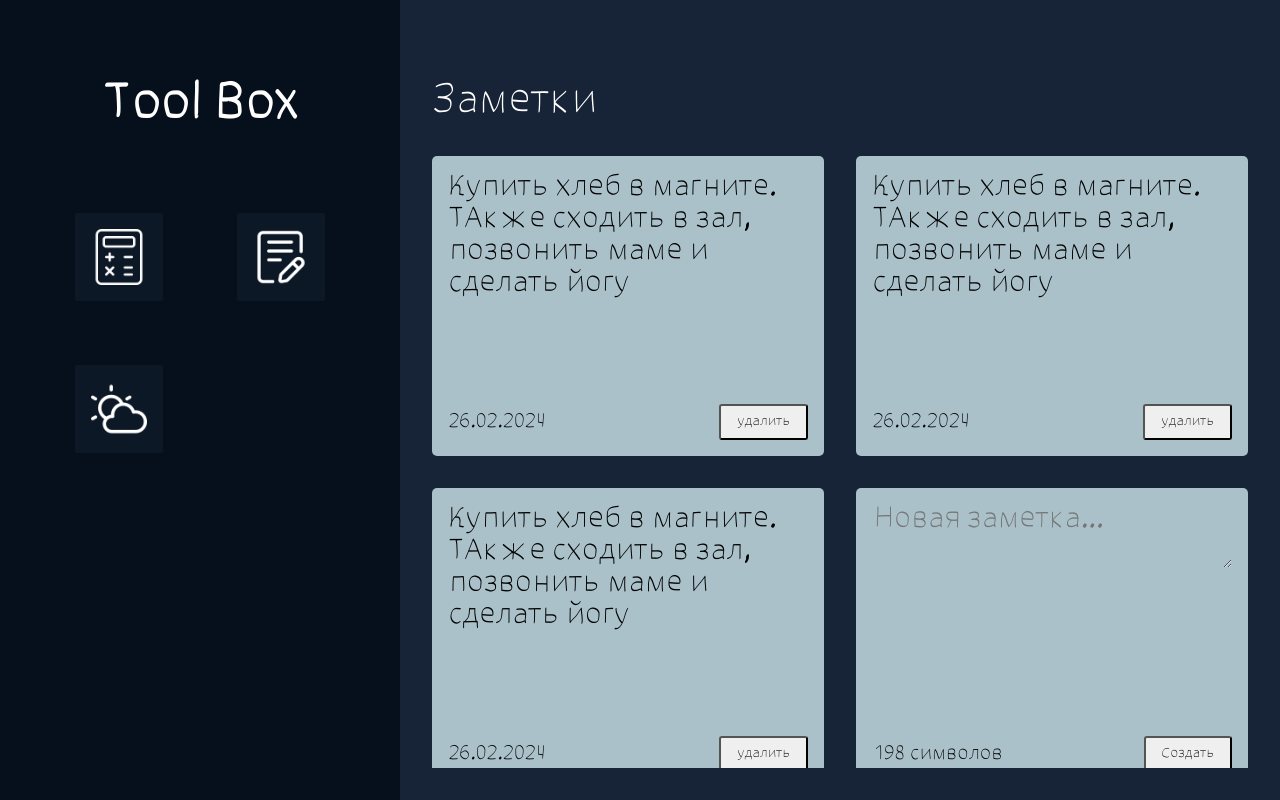
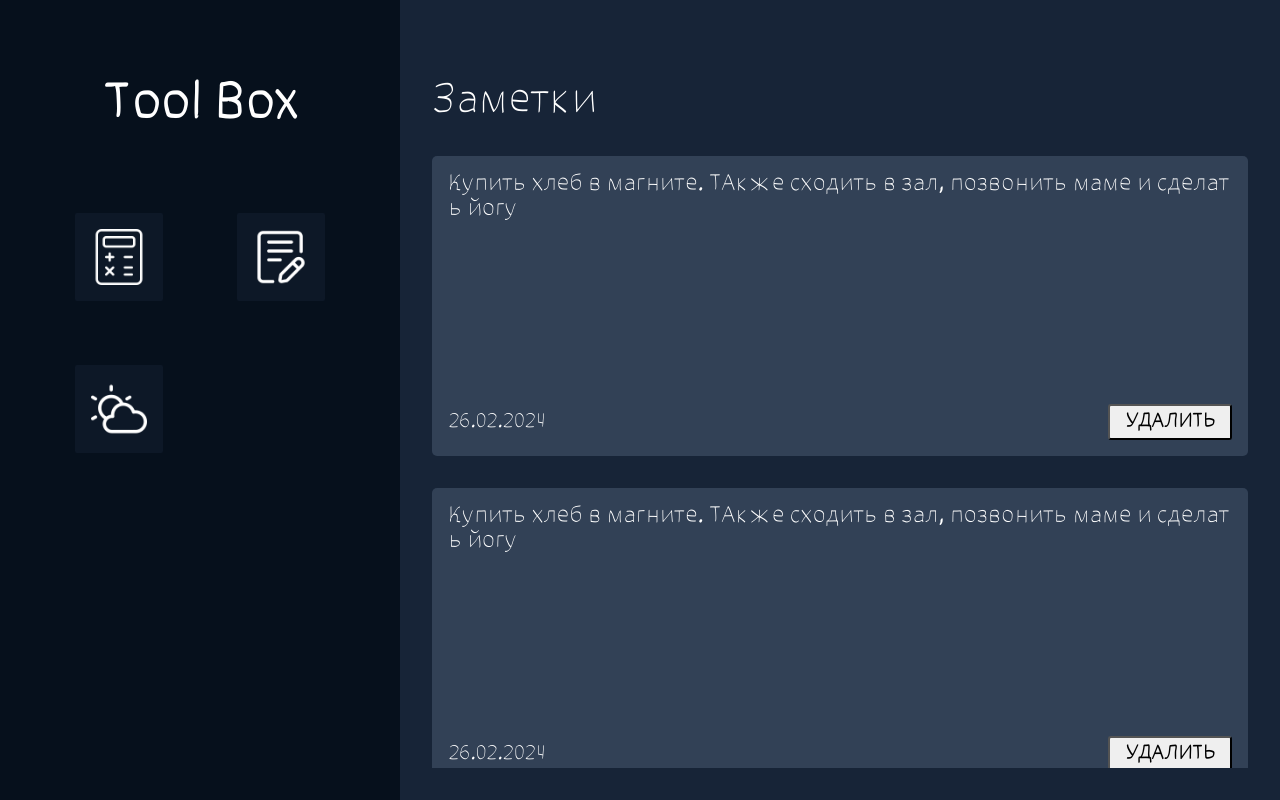
Before and after one commit to ValeriFila/toolbox, a React (Create React App) app: page /notes in a window 1280 px wide. Built offline with nearby package versions, Linux system fonts and the light colour scheme.

Commit message:
change styles and add managed component

```diff
--- a/src/components/Note/Note.jsx
+++ b/src/components/Note/Note.jsx
@@ -1,6 +1,13 @@
+import { useState } from 'react'
 import classes from './Note.module.scss'
 
-const Note = ({ props, onChange }) => {
+const Note = ({ props, onClick }) => {
+    const [note, setNote] = useState('')
+
+    const handleChange = (e) => {
+        setNote(e.target.value)
+    }
+
     return (
         <div className={classes.note}>
             {props.note ? (
@@ -9,8 +16,8 @@ const Note = ({ props, onChange }) => {
                 <textarea
                     placeholder='Новая заметка...'
                     className={classes.note__text}
-                    value={props.textarea}
-                    onChange={onChange}
+                    value={note}
+                    onChange={(e) => handleChange(e)}
                 />
             )}
             <div className={classes.note__bottom}>
@@ -23,6 +30,7 @@ const Note = ({ props, onChange }) => {
                     <button
                         type='button'
                         className={classes.note__bottom__button}
+                        onClick={onClick}
                     >
                         {props.button}
                     </button>
@@ -30,8 +38,9 @@ const Note = ({ props, onChange }) => {
                     <button
                         type='button'
                         className={classes.note__bottom__button}
+                        onClick={onClick}
                     >
-                        удалить
+                        УДАЛИТЬ
                     </button>
                 )}
             </div>
--- a/src/components/Note/Note.module.scss
+++ b/src/components/Note/Note.module.scss
@@ -1,21 +1,31 @@
 .note {
     display: flex;
     flex-direction: column;
+    justify-content: space-between;
+    flex: 1;
     width: 400px;
+    min-width: 400px;
     height: 300px;
     border-radius: 5px;
-    background-color: #aac1c9;
-    justify-content: space-between;
+    background-color: rgba(50, 65, 86, 1);
     padding: 1rem;
-    flex: 1;
-    min-width: 300px;
+    gap: 1rem;
+    color: white;
+    word-break: break-all;
 
     &__text {
         text-align: left;
-        font-size: 1.8rem;
+        font-size: 1.4rem;
         background-color: transparent;
         border: none;
         outline: none;
+        resize: none;
+        color: white;
+        height: 100%;
+
+        &::-webkit-scrollbar {
+            width: 0;
+        }
     }
 
     &__bottom {
@@ -36,6 +46,8 @@
             padding: 1rem;
             border-radius: 3px;
             cursor: pointer;
+            font-weight: bold;
+            font-size: 1.2rem;
         }
     }
 }
--- a/src/pages/Notes/Notes.jsx
+++ b/src/pages/Notes/Notes.jsx
@@ -27,12 +27,8 @@ const Notes = () => {
                 />
                 <Note
                     props={{
-                        textarea: '',
                         remaining: '198 символов',
-                        button: 'Создать',
-                    }}
-                    onChange={() => {
-                        console.log('change...')
+                        button: 'СОЗДАТЬ',
                     }}
                 />
 
```
